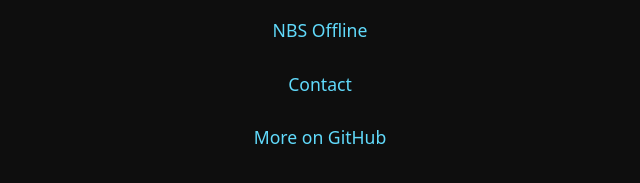
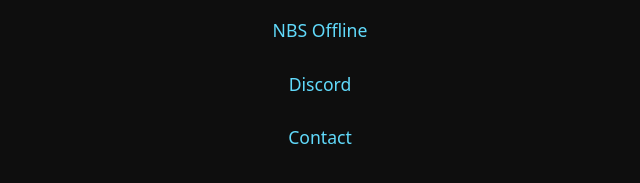
Before and after one commit to natesworks/natesworks.com, a plain HTML site: page index.html in a window 1280 px wide. Shown: the part 421-604 px from the top of the page, 320-960 px from the left. Drawn offline with Linux system fonts and the light colour scheme.

Commit message:
Update index.html

```diff
--- a/index.html
+++ b/index.html
@@ -93,8 +93,8 @@ a:hover
   <div class="links">
     <a href="https://brawlmods.natesworks.com">Brawlmods</a>
     <a href="https://t.me/nbsoffline">NBS Offline</a>
+    <a href="https://dsc.gg/natesworks">Discord</a>
     <a href="mailto:contact@natesworks.com">Contact</a>
-    <a href="https://github.com/natesworks">More on GitHub</a>
   </div>
 </div>
 </body>
```
